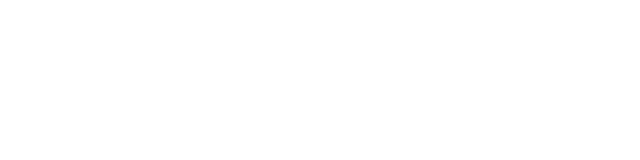
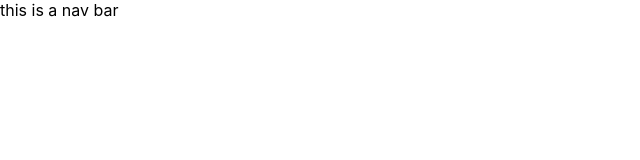
Before and after one commit to asadkhan-cc/Test, a React (Create React App) app: page / in a window 1280 px wide. Shown: the top 160 px of the page, without its empty margins (0-640 px from the left). Built offline with nearby package versions, Linux system fonts and the light colour scheme.

Commit message:
created a header branch

```diff
--- a/src/App.js
+++ b/src/App.js
@@ -6,7 +6,7 @@ function App() {
 
   return (
     <div >
-
+      <header>this is a nav bar</header>
     {/* <Main className="App-header"></Main> */}
     </div>
   );
```
